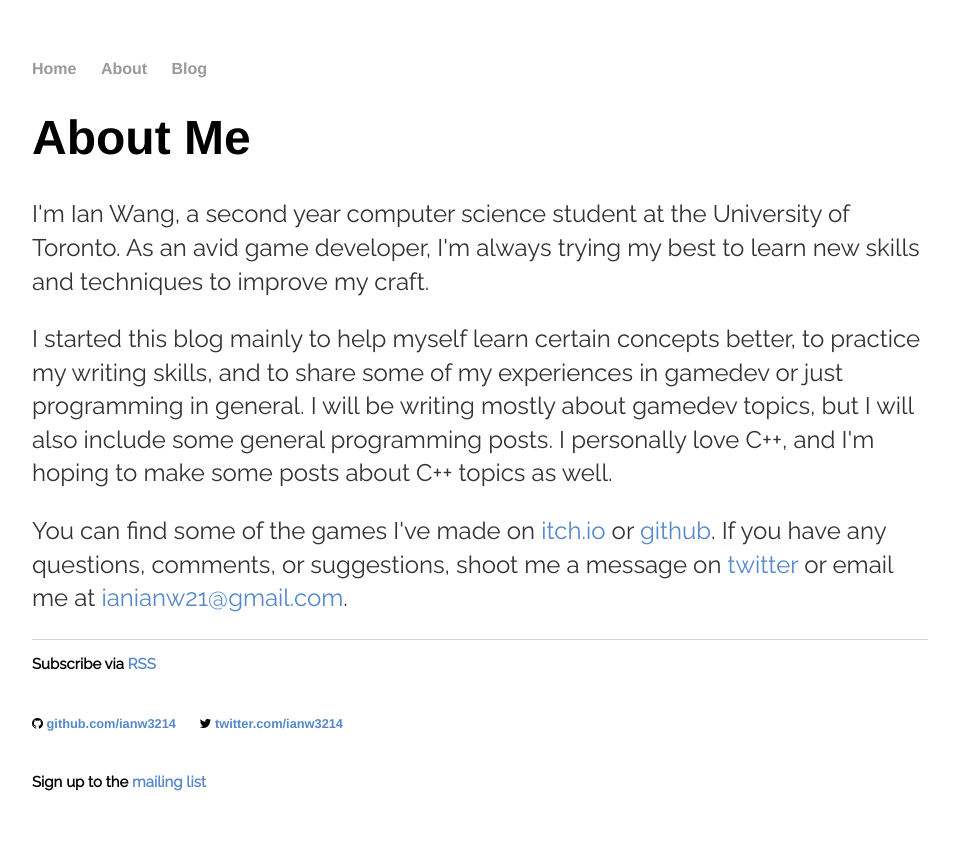
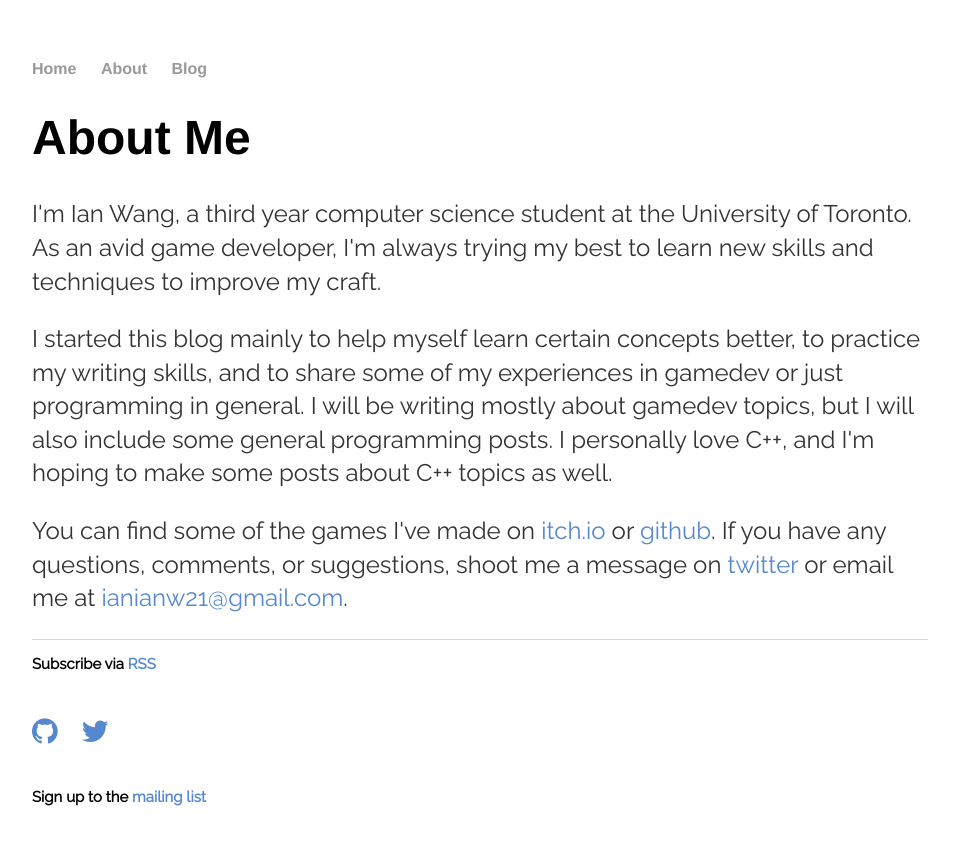
Before and after one commit to ianw3214/ianw3214.github.io, a Jekyll site: the page built from about/index.html, in a window 1280 px wide. Shown: the top 845 px of the page, without its empty margins (160-1119 px from the left). Built offline with Jekyll 4.4.1, drawn with Linux system fonts in a browser that asks for light colours; a script that is not in the unit is left out.

Commit message:
Update page footer links

```diff
--- a/_layouts/default.html
+++ b/_layouts/default.html
@@ -30,12 +30,10 @@
             <br/>
             <ul>
                 <li>
-                    <i class="fa fa-github" aria-hidden="true"></i>
-                    <a href="https://github.com/ianw3214" target="_blank">github.com/ianw3214</a>
+                    <a href="https://github.com/ianw3214" target="_blank"><i class="icon fa fa-github" aria-hidden="true"></i></a>
                 </li>
                 <li>
-                    <i class="fa fa-twitter" aria-hidden="true"></i>
-                    <a href="https://twitter.com/ianw3214" target="_blank">twitter.com/ianw3214</a>
+                    <a href="https://twitter.com/ianw3214" target="_blank"><i class="icon fa fa-twitter" aria-hidden="true"></i></a>
                 </li>
             </ul>
             <br/>
--- a/about/index.html
+++ b/about/index.html
@@ -5,7 +5,7 @@ title: Ian Wang
 <h1>About Me</h1>
 
 <p>
-    I'm Ian Wang, a second year computer science student at the University of Toronto. As an avid game developer, I'm always trying my best to learn new skills and techniques to improve my craft.
+    I'm Ian Wang, a third year computer science student at the University of Toronto. As an avid game developer, I'm always trying my best to learn new skills and techniques to improve my craft.
 </p>
 
 <p>
--- a/css/main.css
+++ b/css/main.css
@@ -49,3 +49,7 @@ ul.posts li {
 time {
     padding-left: 15px;
 }
+
+.icon {
+    font-size: 30px;
+}
```
